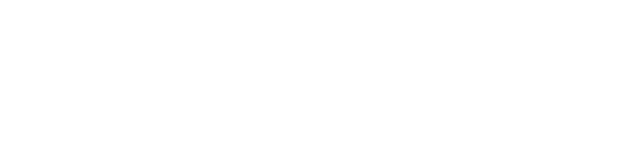
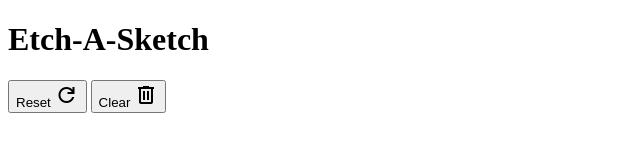
Before and after one commit to itsluisjim/theOdinProject-EtchASketch, a plain HTML site: page index.html in a window 1280 px wide. Shown: the whole page, without its empty margins (0-640 px from the left). Drawn offline with nearby package versions, Linux system fonts and the light colour scheme; a web font is replaced by a local one.

Commit message:
Add buttons and sketch Pad

```diff
--- a/index.html
+++ b/index.html
@@ -15,6 +15,14 @@
     <script src="https://kit.fontawesome.com/b3f883f52e.js" crossorigin="anonymous"></script>
 </head>
 <body>
+    <div id="main">
+        <div id="menu">
+            <h1>Etch-A-Sketch</h1>
+            <button id="reset">Reset <span id="icon" class="material-symbols-outlined">refresh</span></button>
+            <button id="clear">Clear <span id="icon" class="material-symbols-outlined">delete</span></button>
+        </div>
+        <div id="sketchPad"></div>
+    </div>
     <script src="script.js"></script>
 </body>
 </html>
```
